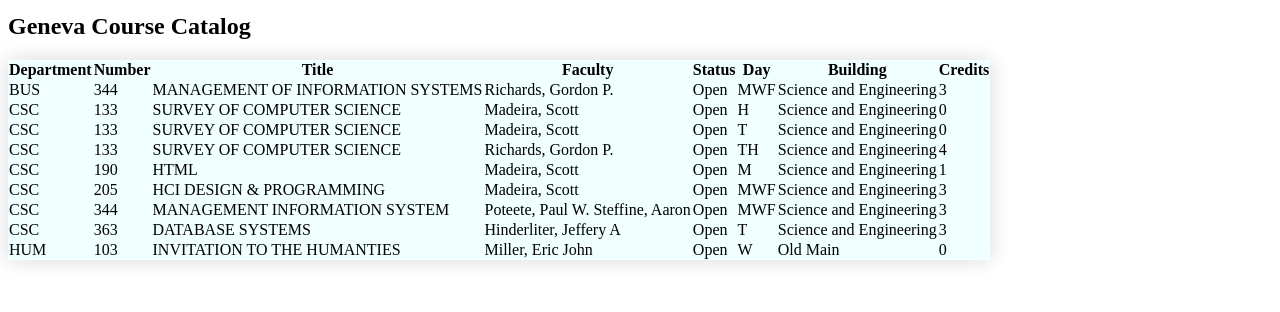
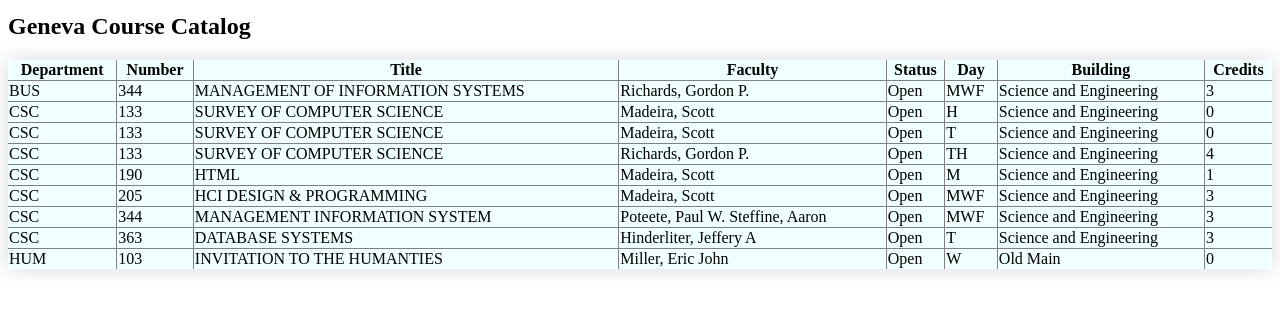
Before and after one commit to wolfkore/CSC205_Project, a plain HTML site: page index.html in a window 1280 px wide. Shown: the part 86-398 px from the top of the page. Drawn offline with nearby package versions, Linux system fonts and the light colour scheme.

Commit message:
Add files via upload

```diff
--- a/index.html
+++ b/index.html
@@ -12,7 +12,7 @@
 			<img id="logo-image" src="images/geneva_logo.png" alt="Geneva Logo">
 			<h1>Geneva Course Catalog</h1>
 
-			<table class="table table-hover" id="course-table"> </table>
+			<table class="table table-hover" id="course-table" border="1" frame=void rules=columns style="width: 100%"> </table>
 
 			<!-- Add bootstrap and custom JavaScript files here -->
 			 <script src="https://cdn.jsdelivr.net/npm/bootstrap@5.1.1/dist/js/bootstrap.bundle.min.js"
```
